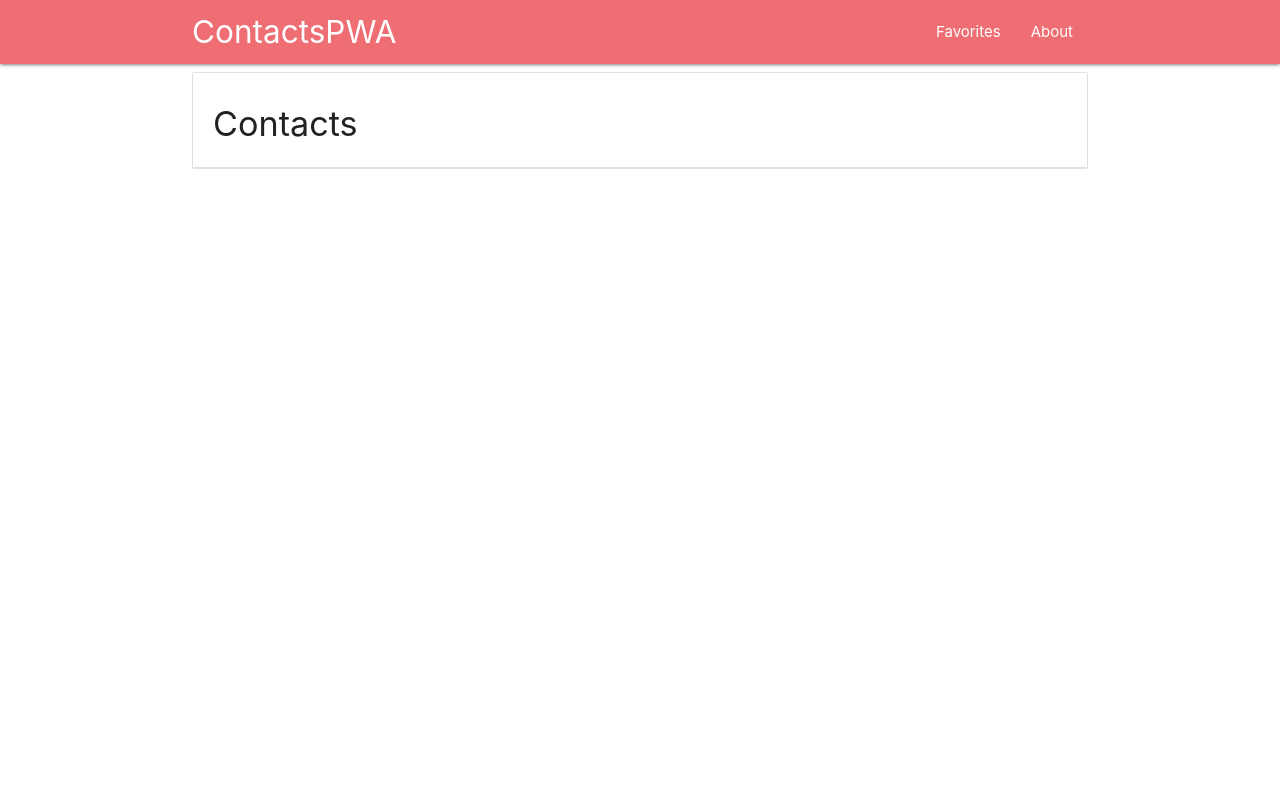
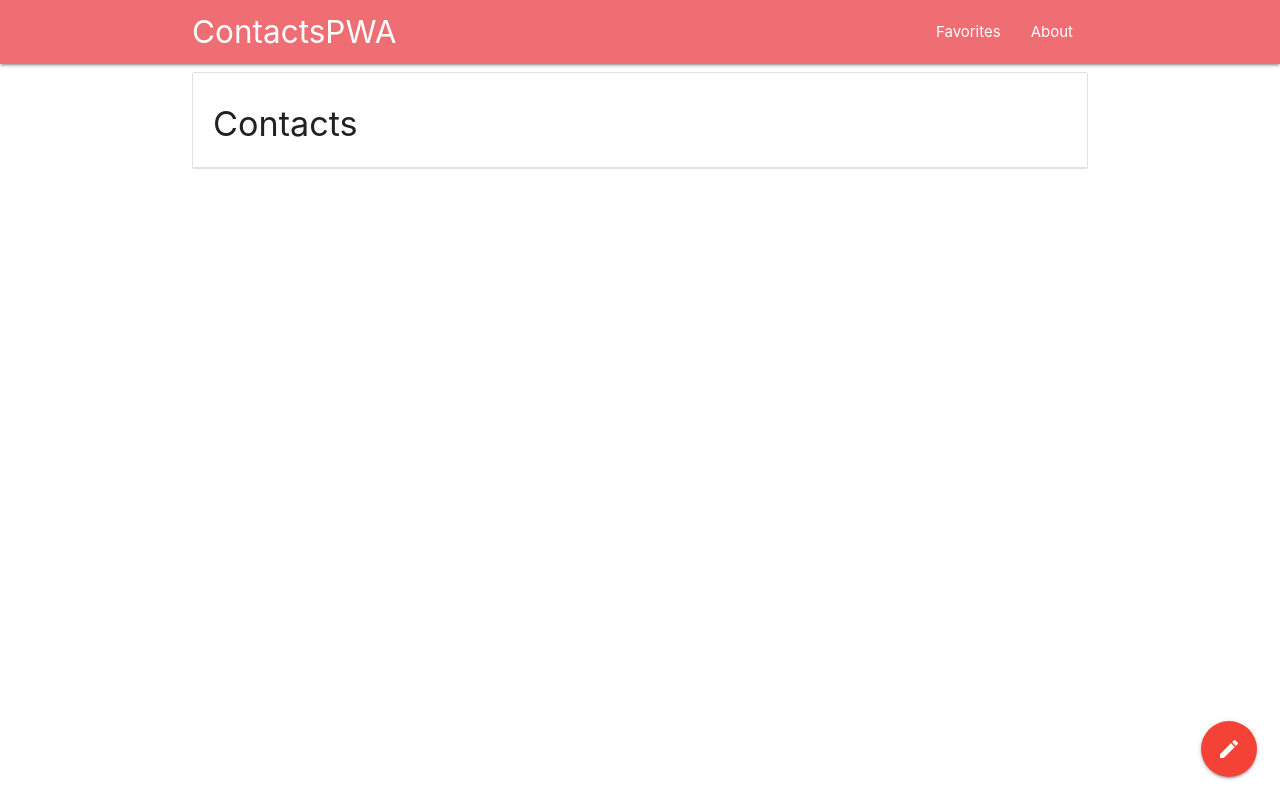
Before and after one commit to study-hary-id/contacts-pwa, a plain HTML site: page index.html in a window 1280 px wide. Drawn offline with Linux system fonts and the light colour scheme.

Commit message:
Add floating button without functionality

```diff
--- a/index.html
+++ b/index.html
@@ -63,6 +63,12 @@
     </div>
   </div>
 
+  <div class="fixed-action-btn">
+    <a class="btn-floating btn-large red">
+      <i class="large material-icons">mode_edit</i>
+    </a>
+  </div>
+
   <script src="/js/ui.js"></script>
 </body>
 </html>
--- a/js/ui.js
+++ b/js/ui.js
@@ -1,6 +1,8 @@
 document.addEventListener('DOMContentLoaded', function() {
   var sidenav = document.querySelectorAll('.sidenav');
   var modal = document.querySelectorAll('.modal');
+  var fab = document.querySelectorAll('.fixed-action-btn');
+  M.FloatingActionButton.init(fab);
   M.Sidenav.init(sidenav);
   M.Modal.init(modal);
 });
```
